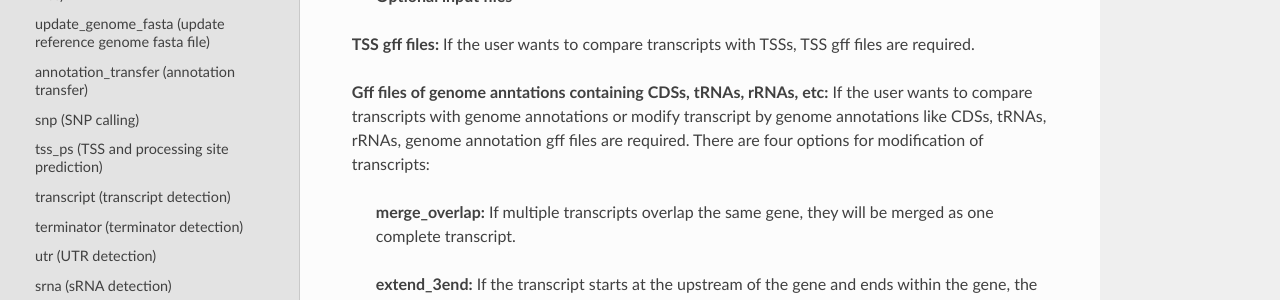
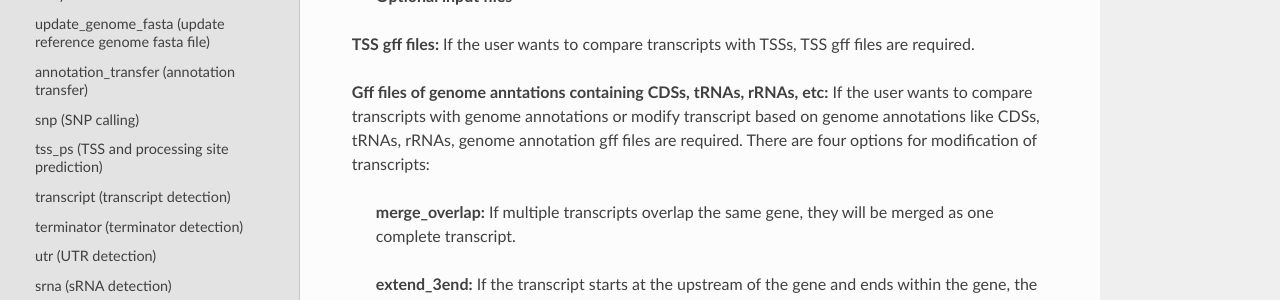
Before and after one commit to Sung-Huan/ANNOgesic, a Sphinx documentation site: the page built from docs/source/subcommands.rst, in a window 1280 px wide and 900 px high, scrolled down 15333 px. Shown: the part 175-475 px from the top of the window. Built offline with Sphinx 7.4.7 and the Read the Docs theme 2.0.0, drawn with Linux system fonts in a browser that asks for light colours; pages that are not in the unit, such as notebooks, are missing from menus.

Commit message:
edit documentation

```diff
--- a/docs/source/subcommands.rst
+++ b/docs/source/subcommands.rst
@@ -785,8 +785,8 @@ given gene annotations and several parameters that can be set by the user.
 
 **TSS gff files:** If the user wants to compare transcripts with TSSs, TSS gff files are required.
 
-**Gff files of genome anntations containing CDSs, tRNAs, rRNAs, etc:** If the user wants to compare transcripts with genome annotations or modify transcript by genome annotations like CDSs, tRNAs, rRNAs,
-genome annotation gff files are required. There are four options for modification of transcripts:
+**Gff files of genome anntations containing CDSs, tRNAs, rRNAs, etc:** If the user wants to compare transcripts with genome annotations or modify transcript based on genome annotations
+like CDSs, tRNAs, rRNAs, genome annotation gff files are required. There are four options for modification of transcripts:
 
 	**merge_overlap:** If multiple transcripts overlap the same gene, they will be merged as one complete transcript.
 
--- a/docs/source/tutorial.rst
+++ b/docs/source/tutorial.rst
@@ -462,6 +462,7 @@ recommend that the user should provide the libraries of RNA-Seq with transcript
 of 3'end. However, we only use TEX +/- for testing since we have no fragmented libraries.
 
 There are several options for modifying transcripts by comparing transcripts and genome annotations like CDSs (``--modify_transcript``).
+By assigning ``--modify_transcript``, transcripts can be merged or extended based on the genome annotations.
 If you want to know the details, please check :ref:`transcript`. Now, we use default setting to run this module:
 
 ::
```
